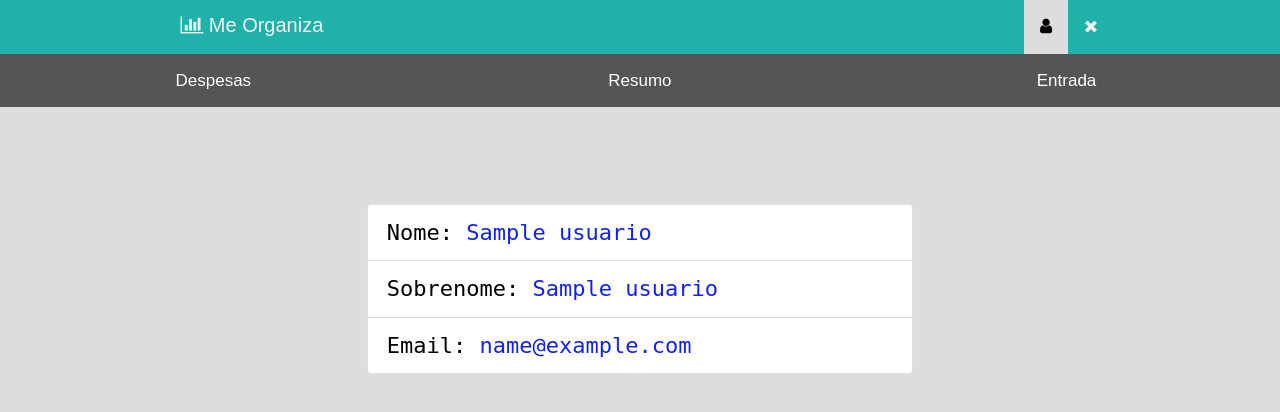
After one commit to Ueverton21/meorganiza, a PHP site: page /perfil/ in a window 1280 px wide. The commit adds this page. Shown: the top 412 px of the page. Run offline with PHP 8.4, Linux system fonts and the light colour scheme; the visitor is signed in with stand-in values (Sample User, id 1); tables that the repository leaves empty or names only in its code hold one stand-in row (values such as "Sample post"); some libraries are stand-ins or nearby versions.

Commit message:
Criação e implementação da página de perfil e atualização do ícone de perfil na barra de menu

```diff
--- a/despesas_fixas/index.php
+++ b/despesas_fixas/index.php
@@ -67,7 +67,7 @@
       <label  ><i class="fa fa-bar-chart"></i> Me Organiza</label>
     </div>
     <div class="right">
-      <a href="#" ><i class="fa fa-cog"></i></a>
+      <a href="../perfil/" ><i class="fa fa-user"></i></a>
       <a href="../php/logout.php" ><i class="fa fa-close"></i></a>
     </div>
   </div>
--- a/despesas_variaveis/index.php
+++ b/despesas_variaveis/index.php
@@ -66,7 +66,7 @@ $rows = mysqli_fetch_row($resultado_quantidade)[0];
       <label  ><i class="fa fa-bar-chart"></i> Me Organiza</label>
     </div>
     <div class="right">
-      <a href="#" ><i class="fa fa-cog"></i></a>
+      <a href="../perfil/" ><i class="fa fa-user"></i></a>
       <a href="projetoLogin.html" ><i class="fa fa-close"></i></a>
     </div>
   </div>
--- a/entrada/index.php
+++ b/entrada/index.php
@@ -57,7 +57,7 @@
         <label  ><i class="fa fa-bar-chart"></i> Me Organiza</label>
       </div>
       <div class="right">
-        <a href="#" ><i class="fa fa-cog"></i></a>
+        <a href="../perfil/" ><i class="fa fa-user"></i></a>
         <a href="../php/logout.php" ><i class="fa fa-close"></i></a>
       </div>
     </div>
--- /dev/null
+++ b/perfil/index.php
@@ -0,0 +1,77 @@
+<?php
+  include_once('../php/init.php');
+
+  session_start();
+
+  if(!isset($_SESSION["usuario"])){
+    header('location: ../');
+  }
+  else{
+    $user = $_SESSION["usuario"];
+    $sql_consulta = "SELECT * FROM usuarios WHERE id = '$user'";
+    $dados = mysqli_fetch_assoc(mysqli_query($conn, $sql_consulta));
+  }
+?>
+
+
+<!doctype html>
+<html lang="pt">
+<head>
+    <!-- Required meta tags -->
+    <meta charset="utf-8">
+    <meta name="viewport" content="width=device-width, initial-scale=1, shrink-to-fit=no">
+
+    <!-- Bootstrap CSS -->
+    <link rel="stylesheet" href="../node_modules/bootstrap/compiler/bootstrap.css">
+    <link rel="stylesheet" href="../node_modules/bootstrap/compiler/style.css">
+
+    <!-- Font Awesome -->
+    <link rel="stylesheet" href="../node_modules/font-awesome/css/font-awesome.min.css">
+    <link rel="stylesheet" href="https://www.w3schools.com/w3css/4/w3.css">
+
+    <!-- Meus estilos -->
+    <link rel="stylesheet" href="../css/pagina.css">
+
+    <title>Perfil</title>
+    <style>
+      ul li{
+          font-family: monospace;
+          font-size: 22px;
+          color: #000;
+      }
+      ul li span{
+          color: #12E;
+      }
+    </style>
+</head>
+
+<body>
+  <div class="barra">
+    <div class="ba" />
+      <label  ><i class="fa fa-bar-chart"></i> Me Organiza</label>
+    </div>
+    <div class="right">
+      <a href="" style="background-color: #ddd; color: #000;" ><i class="fa fa-user"></i></a>
+      <a href="../php/logout.php" ><i class="fa fa-close"></i></a>
+    </div>
+  </div>
+
+  <a href="../despesas_fixas" class="tablink">Despesas</a>
+  <a href="../resumo" class="tablink">Resumo</a>
+  <a href="../entrada" class="tablink" >Entrada</a>
+
+  <div class="tabcontent">
+    <div class="container" style="width: 50%; margin: 0 auto;">
+      <ul class="list-group">
+        <li class="list-group-item">Nome: <span><?php echo $dados['nome'];?></span></li>
+        <li class="list-group-item">Sobrenome: <span><?php echo $dados['sobrenome'];?></span></li>
+        <li class="list-group-item">Email: <span><?php echo $dados['email'];?></span></li>
+      </ul>
+    </div>
+  </div>
+
+  <script src="node_modules/jquery/dist/jquery.js"></script>
+  <script src="node_modules/popper.js/dist/umd/popper.min.js"></script>
+  <script src="node_modules/bootstrap/dist/js/bootstrap.js"></script>
+</body>
+</html>
--- a/resumo/index.php
+++ b/resumo/index.php
@@ -76,7 +76,7 @@
       <label  ><i class="fa fa-bar-chart"></i> Me Organiza</label>
     </div>
     <div class="right">
-      <a href="#" ><i class="fa fa-cog"></i></a>
+      <a href="../perfil/" ><i class="fa fa-user"></i></a>
       <a href="../php/logout.php" ><i class="fa fa-close"></i></a>
     </div>
   </div>
```
